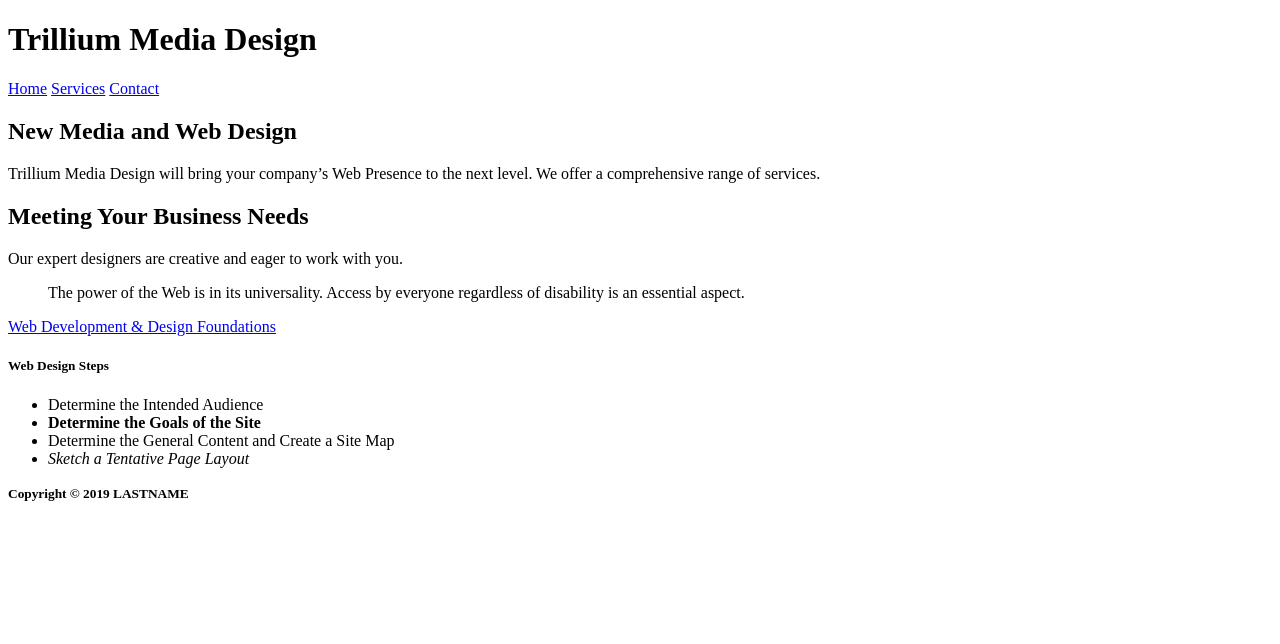
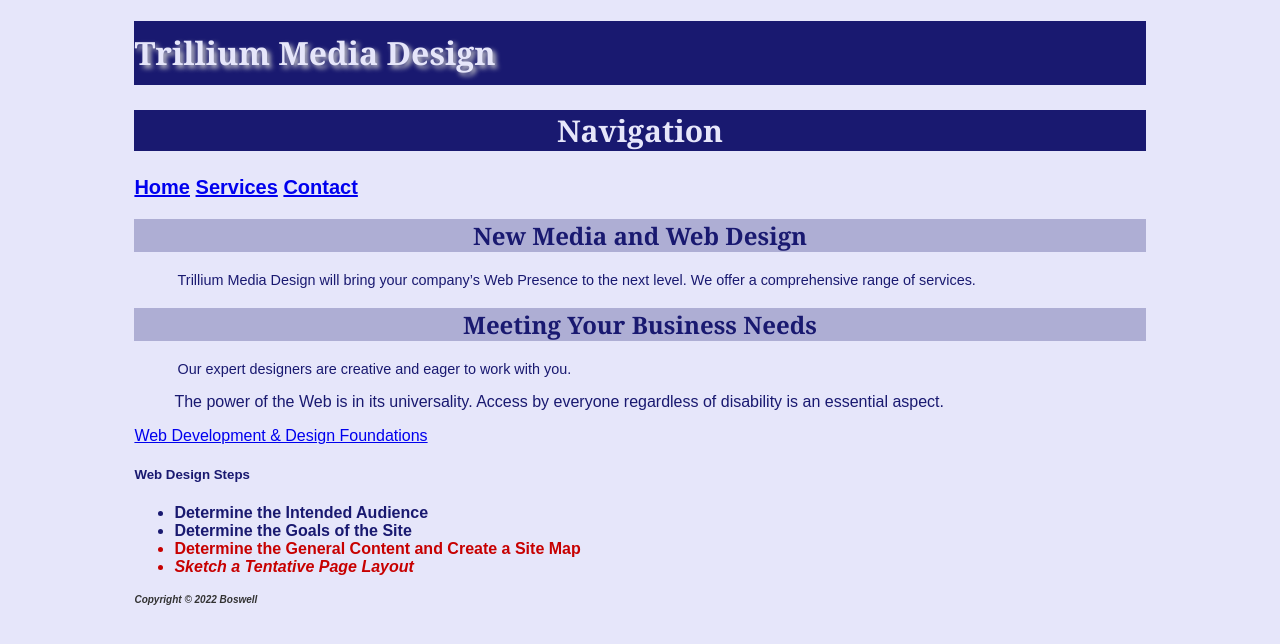
Before and after one commit to 44144-Sp22/ch3inclassnotes-teamplayer720, a plain HTML site: page index.html in a window 1280 px wide. Drawn offline with Linux system fonts and the light colour scheme.

Commit message:
Chapter 3 Notes
CSS style sheets

```diff
--- a/index.html
+++ b/index.html
@@ -1,15 +1,20 @@
 <!DOCTYPE html>
 <html lang="en">
+
 <head>
-		<title>LASTNAME Chapter 3 InClass Notes</title>
+	<title>Boswell Chapter 3 InClass Notes</title>
 	<meta charset="utf-8">
+	<link href="style.css" rel="stylesheet">
 </head>
+
 <body>
+	<div id="wrapper">
 		<!-- Structural Elements - header, nav, main, footer -->
-        <header>
+		<header style="background-color: #b5b5b5;color: #e6e6e6;">
 			<h1>Trillium Media Design</h1>
 		</header>
 		<nav>
+			<h2>Navigation</h2>
 			<!-- Anchor tags - specifies hyperlink reference to a file. Relative Links - link to pages on own site. -->
 			<a href="index.html">Home</a>
 			<a href="services.html">Services</a>
@@ -32,14 +37,15 @@
 			<ul>
 				<li>Determine the Intended Audience</li>
 				<li><strong>Determine the Goals of the Site</strong></li>
-                <li>Determine the General Content and Create a Site Map</li>
-                <li><em>Sketch a Tentative Page Layout</em></li>
+				<li class="feature">Determine the General Content and Create a Site Map</li>
+				<li class="feature"><em>Sketch a Tentative Page Layout</em></li>
 			</ul>
 
 		</main>
 		<footer>
-            <small><strong>Copyright &copy; 2019 LASTNAME</strong></small>
+			<small><strong>Copyright &copy; 2022 Boswell</strong></small>
 		</footer>
+	</div>
+</body>
 
-    </body>
 </html>
--- /dev/null
+++ b/style.css
@@ -0,0 +1,55 @@
+body {
+  background-color: #e6e6fa;
+  color: #191970;
+  font-family: Arial, Verdana, sans-serif;
+}
+
+h1 {
+  background-color: #191970;
+  color: #e6e6fa;
+  line-height: 200%;
+  font-family: Georgia, "Times New Roman", serif;
+  text-shadow: 3px 3px 5px #cccccc;
+}
+
+h2 {
+  background-color: #aeaed4;
+  color: #191970;
+  font-family: Georgia, "Times New Roman", serif;
+  text-align: center;
+}
+
+p {
+  font-size: .90em;
+  text-indent: 3em;
+}
+
+ul {
+  font-weight: bold;
+}
+
+nav {
+  font-weight: bold;
+  font-size: 1.25em
+}
+
+#wrapper {
+  margin-left: auto;
+  margin-right: auto;
+  width: 80%;
+}
+
+.feature {
+  color: #c70000;
+}
+
+footer {
+  color: #333333;
+  font-size: .75em;
+  font-style: italic;
+}
+
+nav h2 {
+  background-color: #191970;
+  color: #e6e6fa;
+}
```
Also changed, not shown: contact.html (+8 -3 lines), services.html (+9 -3 lines). Lines whose indentation alone changed are shown as unchanged.
